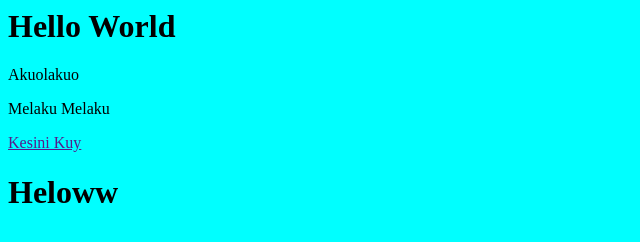
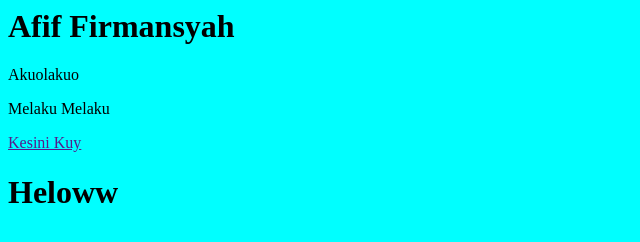
Before and after one commit to AfifFirmansyah/Rekweb-Latihan3, a plain HTML site: page index.html in a window 1280 px wide. Shown: the whole page, without its empty margins (0-640 px from the left). Drawn offline with Linux system fonts and the light colour scheme.

Commit message:
Mengubah H1

```diff
--- a/index.html
+++ b/index.html
@@ -4,7 +4,7 @@
         <link rel="stylesheet" href="style.css">
     </head>
     <body>
-        <h1>Hello World</h1>
+        <h1>Afif Firmansyah</h1>
         <p>Akuolakuo</p>
         <p>Melaku Melaku</p>
         <a href="">Kesini Kuy</a>
```
